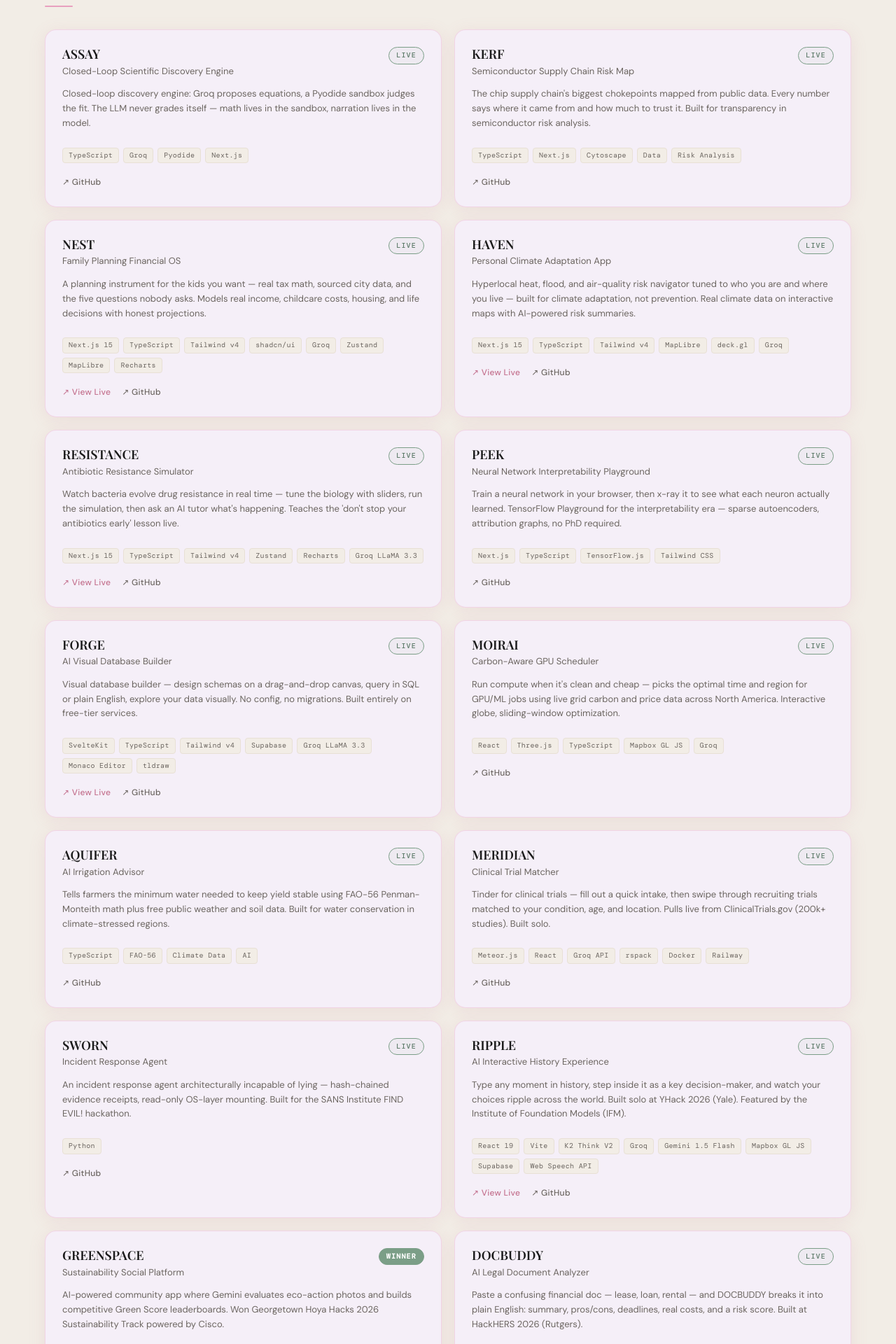
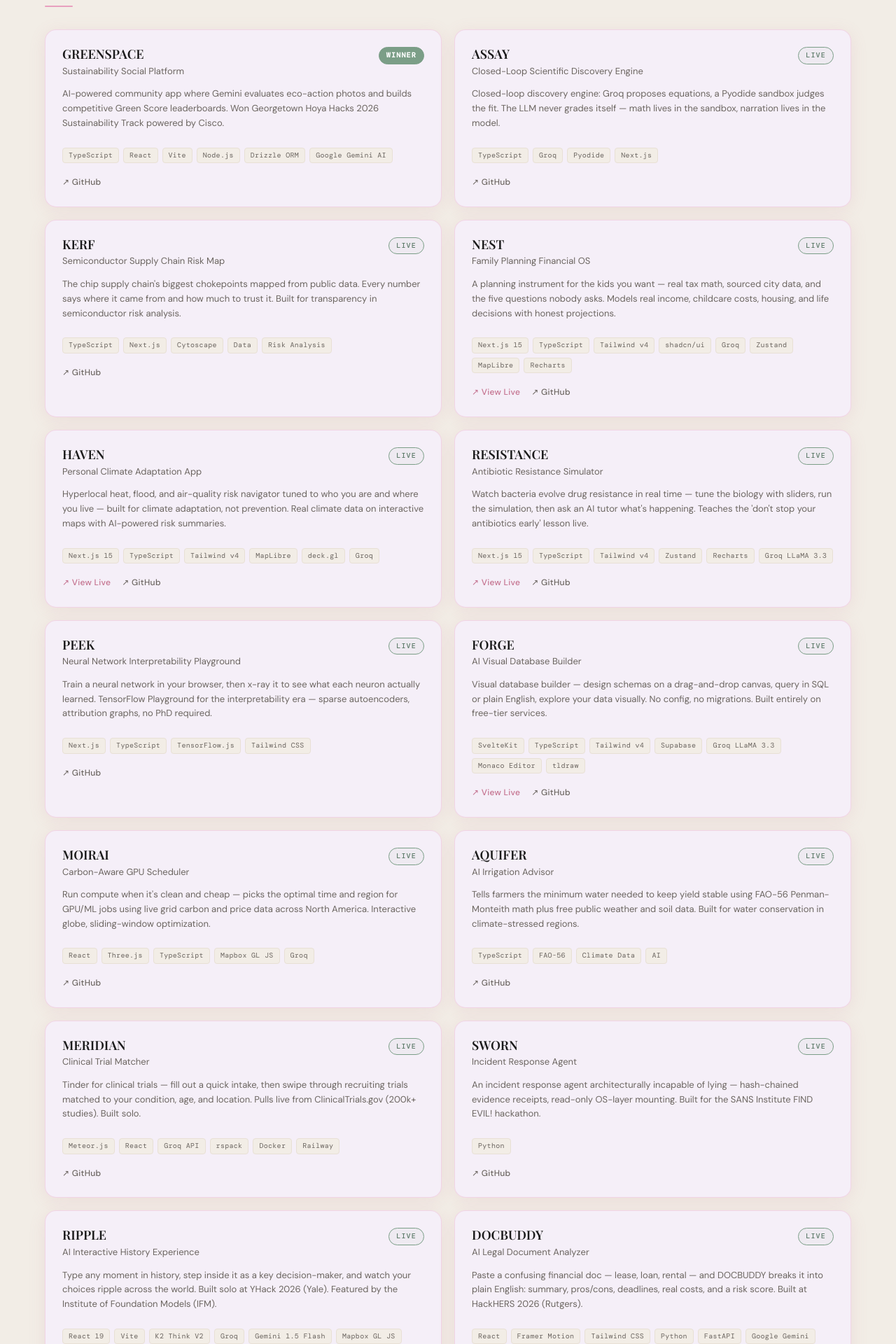
Before and after one commit to nylaimanii/nyla-portfolio, a React (Vite) app: page / in a window 1280 px wide. Shown: the part 3020-4940 px from the top of the page at 70% size. Built offline with nearby package versions, Linux system fonts and the light colour scheme; a web font is replaced by a local one.

Commit message:
move greenspace to top of projects
Co-Authored-By: Claude Opus 4.7 (1M context) <noreply@anthropic.com>

```diff
--- a/src/constants/data.js
+++ b/src/constants/data.js
@@ -102,6 +102,14 @@ export const experience = [
 
 export const projects = [
   {
+    name: "GREENSPACE",
+    subtitle: "Sustainability Social Platform",
+    description: "AI-powered community app where Gemini evaluates eco-action photos and builds competitive Green Score leaderboards. Won Georgetown Hoya Hacks 2026 Sustainability Track powered by Cisco.",
+    stack: ["TypeScript", "React", "Vite", "Node.js", "Drizzle ORM", "Google Gemini AI"],
+    status: "WINNER",
+    github: "https://github.com/nylaimanii/greenspace"
+  },
+  {
     name: "ASSAY",
     subtitle: "Closed-Loop Scientific Discovery Engine",
     description: "Closed-loop discovery engine: Groq proposes equations, a Pyodide sandbox judges the fit. The LLM never grades itself — math lives in the sandbox, narration lives in the model.",
@@ -201,14 +209,6 @@ export const projects = [
     status: "LIVE",
     github: "https://github.com/nylaimanii/ripple",
     live: "https://ripple-six-omega.vercel.app"
-  },
-  {
-    name: "GREENSPACE",
-    subtitle: "Sustainability Social Platform",
-    description: "AI-powered community app where Gemini evaluates eco-action photos and builds competitive Green Score leaderboards. Won Georgetown Hoya Hacks 2026 Sustainability Track powered by Cisco.",
-    stack: ["TypeScript", "React", "Vite", "Node.js", "Drizzle ORM", "Google Gemini AI"],
-    status: "WINNER",
-    github: "https://github.com/nylaimanii/greenspace"
   },
   {
     name: "DOCBUDDY",
```
